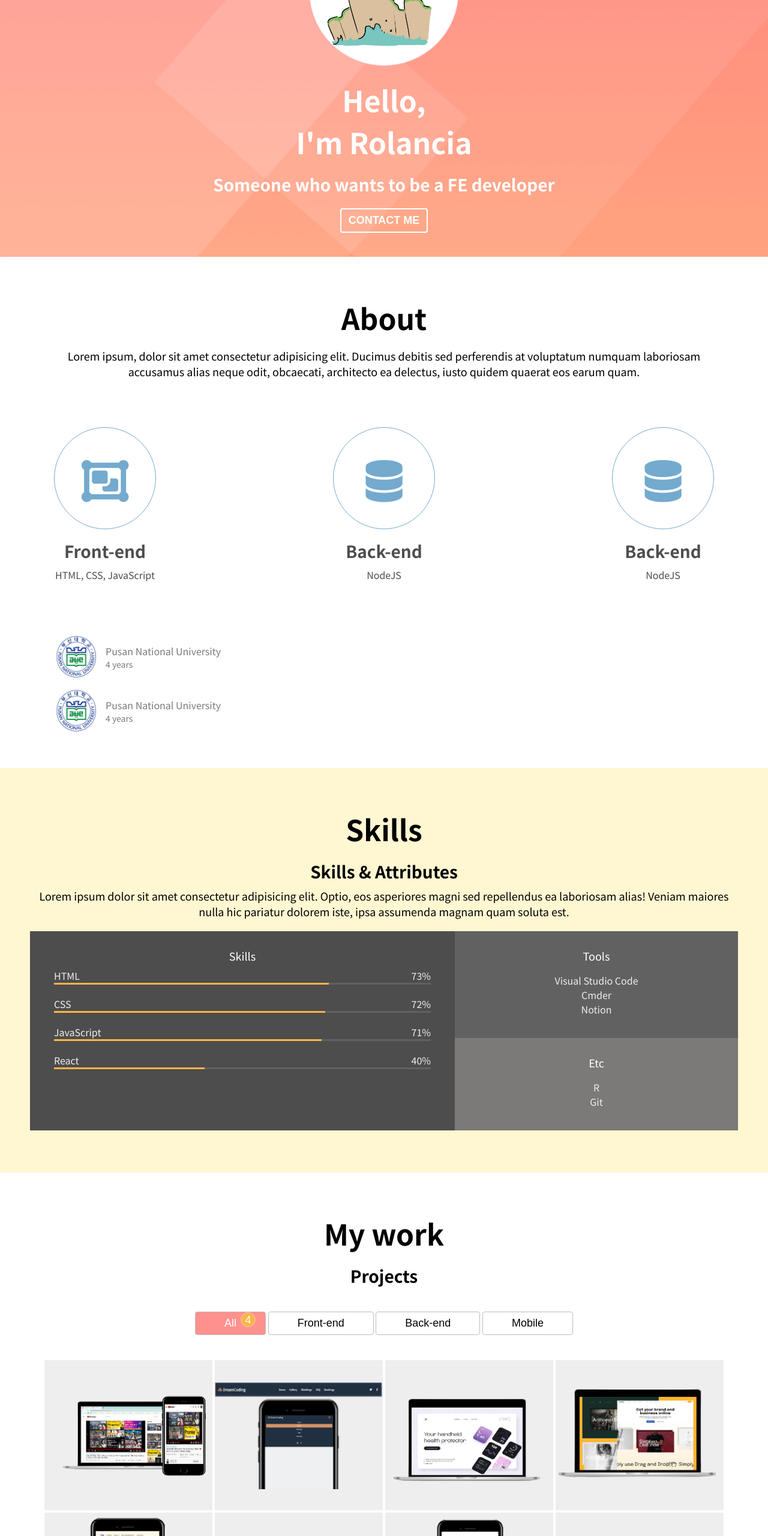
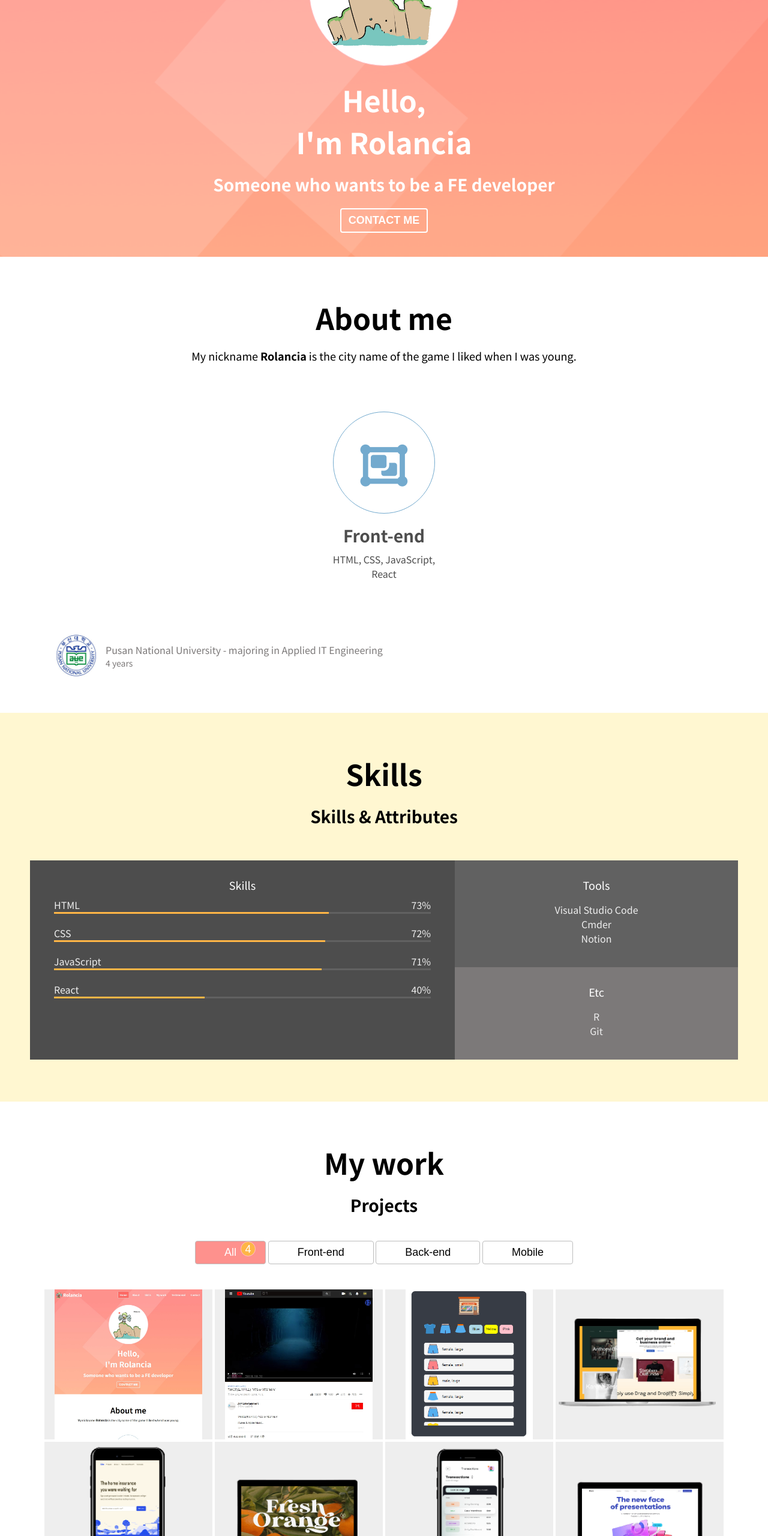
Before and after one commit to 95rolancia/portfolio-html-css-javascript, a plain HTML site: page index.html in a window 1280 px wide. Shown: the part 240-2800 px from the top of the page at 60% size. Drawn offline with Linux system fonts and the light colour scheme.

Commit message:
change arrowbtn & final touch

```diff
--- a/index.html
+++ b/index.html
@@ -43,16 +43,16 @@
 
   <!-- About   -->
   <section id="about" class="section section__container">
-    <h1>About</h1>
-    <p>Lorem ipsum, dolor sit amet consectetur adipisicing elit. Ducimus debitis sed perferendis at voluptatum numquam
-      laboriosam accusamus alias neque odit, obcaecati, architecto ea delectus, iusto quidem quaerat eos earum quam.</p>
+    <h1>About me</h1>
+    <p>My nickname <strong>Rolancia</strong>  is the city name of the game I liked when I was young.
+    </p>
     <div class="about__majors">
       <div class="major">
         <div class="major__icon"><i class="fas fa-object-group"></i></i></div>
         <h2 class="major__title">Front-end</h2>
-        <div class="major__description">HTML, CSS, JavaScript</div>
+        <div class="major__description">HTML, CSS, JavaScript, <br/>React</div>
       </div>
-      <div class="major">
+      <!-- <div class="major">
         <div class="major__icon"><i class="fas fa-database"></i></div>
         <h2 class="major__title">Back-end</h2>
         <div class="major__description">NodeJS</div>
@@ -61,20 +61,13 @@
         <div class="major__icon"><i class="fas fa-database"></i></div>
         <h2 class="major__title">Back-end</h2>
         <div class="major__description">NodeJS</div>
-      </div>
+      </div> -->
     </div>
     <div class="about__jobs">
       <div class="job">
         <img src="imgs/jobs/pusanlogo.jpg" alt="PNU logo" class="job__logo">
         <div class="job__description">
-          <div class="job__name">Pusan National University</div>
-          <div class="job__period">4 years</div>
-        </div>
-      </div>
-      <div class="job">
-        <img src="imgs/jobs/pusanlogo.jpg" alt="PNU logo" class="job__logo">
-        <div class="job__description">
-          <div class="job__name">Pusan National University</div>
+          <div class="job__name">Pusan National University - majoring in Applied IT Engineering</div>
           <div class="job__period">4 years</div>
         </div>
       </div>
@@ -86,8 +79,7 @@
     <div class="section__container">
       <h1>Skills</h1>
       <h2>Skills & Attributes</h2>
-      <p>Lorem ipsum dolor sit amet consectetur adipisicing elit. Optio, eos asperiores magni sed repellendus ea
-        laboriosam alias! Veniam maiores nulla hic pariatur dolorem iste, ipsa assumenda magnam quam soluta est.</p>
+      <p><br/></p>
       <div class="skillset">
         <div class="skillset__left">
           <h3 class="skillset__title">Skills</h3>
@@ -161,25 +153,25 @@
         <button class="category__btn" data-filter="mobile">Mobile<span class="category__count">1</span></button>
       </div>
       <div class="work__projects">
-        <a href="" class="project" target="black" data-type="front-end">
-          <img class="project__img" src="imgs/projects/project1.png" alt="project1">
+        <a href="https://github.com/95rolancia/portfolio-html-css-javascript" class="project" target="black" data-type="front-end">
+          <img class="project__img" src="imgs/projects/project1.jpg" alt="project1">
           <div class="project__description">
-            <h3>Project1</h3>
-            <span>Project1 Project1</span>
+            <h3>Portfolio Site</h3>
+            <span>HTML, CSS, JavaScript</span>
           </div>
         </a>
-        <a href="" class="project" target="black" data-type="front-end">
-          <img class="project__img" src="imgs/projects/project2.png" alt="project2">
+        <a href="https://github.com/95rolancia/youtube-html-css" class="project" target="black" data-type="front-end">
+          <img class="project__img" src="imgs/projects/project2.jpg" alt="project2">
           <div class="project__description">
-            <h3>Project2</h3>
-            <span>Project2 Project2</span>
+            <h3>clone static youtube site</h3>
+            <span>HTML, CSS</span>
           </div>
         </a>
-        <a href="" class="project" target="black" data-type="front-end">
-          <img class="project__img" src="imgs/projects/project3.png" alt="project3">
+        <a href="https://github.com/95rolancia/web-study-html-css-javacsript/tree/main/minigame" class="project" target="black" data-type="front-end">
+          <img class="project__img" src="imgs/projects/project3.jpg" alt="project3">
           <div class="project__description">
-            <h3>Project3</h3>
-            <span>Project3 Project3</span>
+            <h3>Mini shopping mall</h3>
+            <span>HTML, CSS, JavaScript</span>
           </div>
         </a>
         <a href="" class="project" target="black" data-type="front-end">
@@ -256,8 +248,8 @@
       <a href="https://github.com/95rolancia" target="blank">
         <i class="fab fa-github"></i>
       </a>
-      <a href="#" target="blank">
-        <i class="fa fa-linkedin-square"></i>
+      <a href="https://ingdianl.tistory.com/" target="blank">
+        <img class="tistory" src="imgs/tistory.svg" alt="tistory">
       </a>
     </div>
     <p class="contact__rights">2020 Rolancia - All rights reserved</p>
--- a/style.css
+++ b/style.css
@@ -203,7 +203,7 @@ p {
 /* About */
 .about__majors {
   display: flex;
-  justify-content: space-between;
+  justify-content: center;
   margin: 80px 0;
 }
 
@@ -510,14 +510,19 @@ p {
   color: var(--color-yellow);
 }
 
+.tistory {
+  width: 30px;
+  height: 30px;
+}
+
 .arrow-up {
   /* display: none; */
-  width: 6rem;
-  height: 6rem;
+  width: 3rem;
+  height: 3rem;
   position: fixed;
   right: 2rem;
-  bottom: 4rem;
-  font-size: 5rem;
+  bottom: 2rem;
+  font-size: 2.5rem;
   color: var(--color-white);
   background-color: var(--color-pink);
   border-radius: 50%;
```
Also changed, not shown: imgs/projects/project1.jpg (added), imgs/projects/project1.png (deleted), imgs/projects/project2.jpg (added), imgs/projects/project2.png (deleted), imgs/projects/project3.jpg (added), imgs/projects/project3.png (deleted), imgs/tistory.svg (added).
